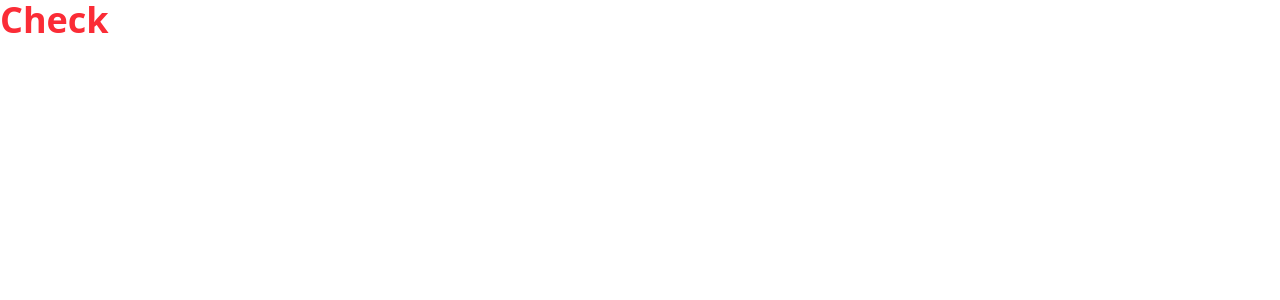
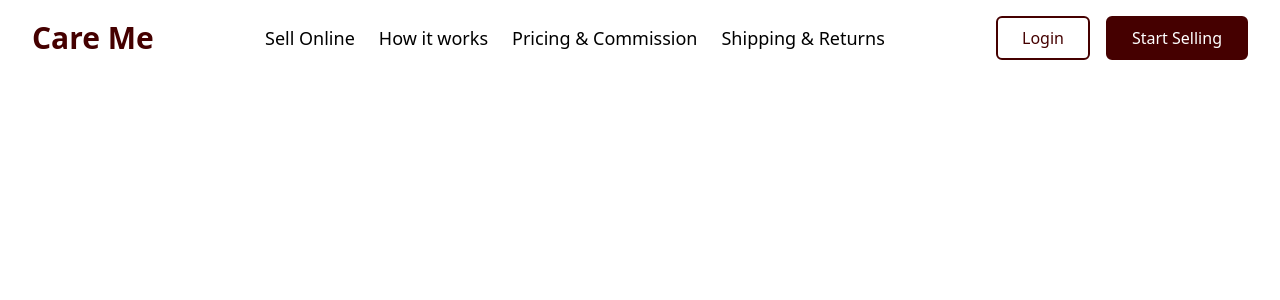
Before and after one commit to aayman01/care-me, a React (Vite) app: page / in a window 1280 px wide. Shown: the top 300 px of the page. Built offline with nearby package versions, Linux system fonts and the light colour scheme.

Commit message:
nav bar created

```diff
--- a/src/App.jsx
+++ b/src/App.jsx
@@ -1,10 +1,11 @@
+import Navbar from "./components/Navbar"
 
 
 function App() {
 
   return (
     <>
-      <h1 className="text-4xl text-red-500 font-bold">Check</h1>
+      <Navbar/>
     </>
   )
 }
--- a/src/components/Navbar.jsx
+++ b/src/components/Navbar.jsx
@@ -0,0 +1,62 @@
+import React, { useState } from 'react';
+
+const Navbar = () => {
+    const [isMenuOpen, setIsMenuOpen] = useState(false);
+
+    return (
+        <nav className="relative">
+            {/* Main Navbar */}
+            <div className="flex justify-between items-center py-4 px-4 md:px-6 lg:px-8">
+                <div className="text-2xl md:text-3xl font-bold text-primary">Care Me</div>
+
+                {/* Hamburger Menu Button */}
+                <button
+                    className="lg:hidden"
+                    onClick={() => setIsMenuOpen(!isMenuOpen)}
+                >
+                    <svg xmlns="http://www.w3.org/2000/svg" className="h-6 w-6" fill="none" viewBox="0 0 24 24" stroke="currentColor">
+                        <path strokeLinecap="round" strokeLinejoin="round" strokeWidth={2} d="M4 6h16M4 12h16M4 18h16" />
+                    </svg>
+                </button>
+
+                {/* Desktop Navigation Links */}
+                <div className="hidden lg:flex space-x-6 text-lg font-medium">
+                    <a href="#" className="text-black hover:text-primary">Sell Online</a>
+                    <a href="#" className="text-black hover:text-primary">How it works</a>
+                    <a href="#" className="text-black hover:text-primary">Pricing & Commission</a>
+                    <a href="#" className="text-black hover:text-primary">Shipping & Returns</a>
+                </div>
+
+                {/* Desktop Buttons */}
+                <div className="hidden lg:flex space-x-4">
+                    <button className="px-6 py-2 border-2 text-primary hover:bg-primary hover:text-white transition-colors duration-300 rounded-md hover:border-primary">
+                        Login
+                    </button>
+                    <button className="px-6 py-2 font-medium bg-primary text-white rounded-md hover:bg-white hover:text-primary hover:border-primary border-2 transition-colors duration-300 border-primary">
+                        Start Selling
+                    </button>
+                </div>
+            </div>
+
+            {/* Mobile Menu */}
+            <div className={`lg:hidden absolute w-full bg-white shadow-lg transition-all duration-300 ease-in-out ${isMenuOpen ? 'opacity-100 visible' : 'opacity-0 invisible'}`}>
+                <div className="flex flex-col px-4 py-4 space-y-4">
+                    <a href="#" className="text-black hover:text-primary">Sell Online</a>
+                    <a href="#" className="text-black hover:text-primary">How it works</a>
+                    <a href="#" className="text-black hover:text-primary">Pricing & Commission</a>
+                    <a href="#" className="text-black hover:text-primary">Shipping & Returns</a>
+                    <div className="flex flex-col space-y-2">
+                        <button className="px-6 py-2 border-2 text-primary hover:bg-primary hover:text-white transition-colors duration-300 rounded-md hover:border-primary">
+                            Login
+                        </button>
+                        <button className="px-6 py-2 font-medium bg-primary text-white rounded-md hover:bg-white hover:text-primary hover:border-primary border-2 transition-colors duration-300 border-primary">
+                            Start Selling
+                        </button>
+                    </div>
+                </div>
+            </div>
+        </nav>
+    );
+};
+
+export default Navbar;
--- a/src/index.css
+++ b/src/index.css
@@ -1,7 +1,9 @@
 @import "tailwindcss";
 
+@theme{
+    --color-primary: #450000;
+}
+
 *{
-    margin: 0;
-    padding: 0;
     box-sizing: border-box;
 }
```
